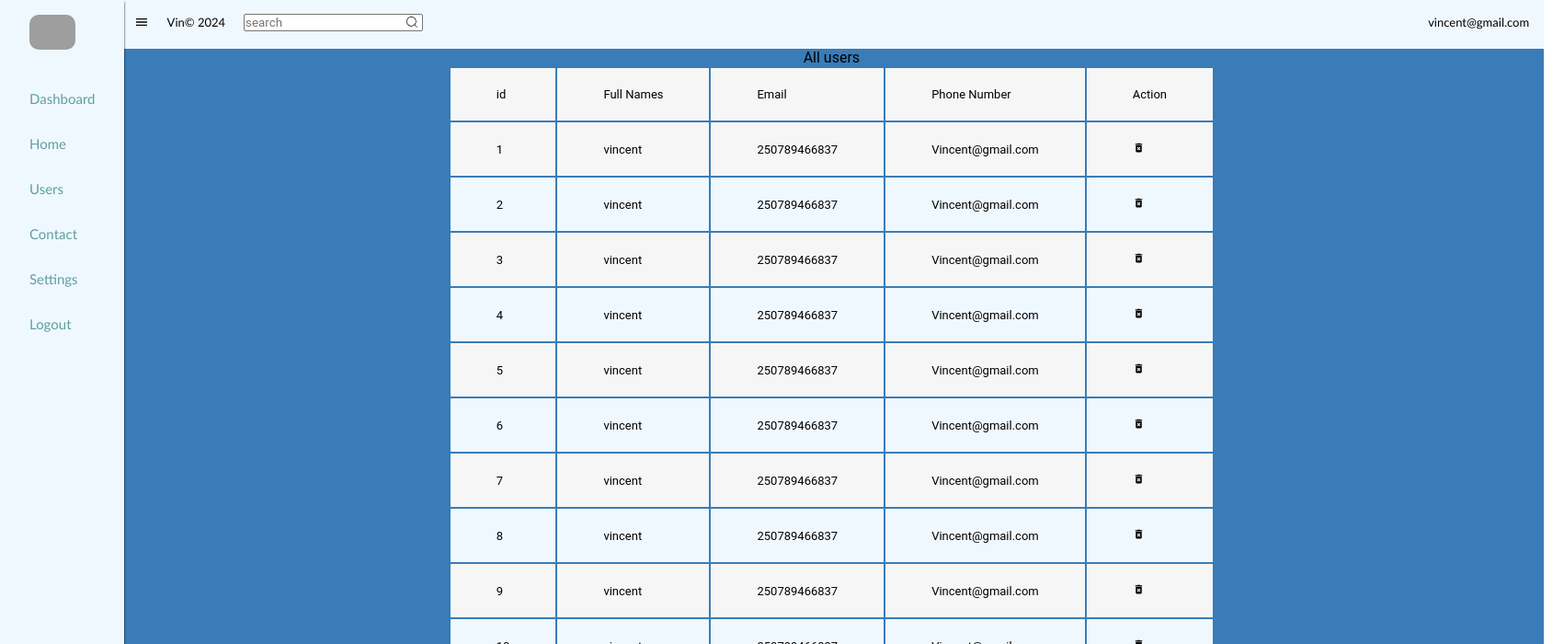
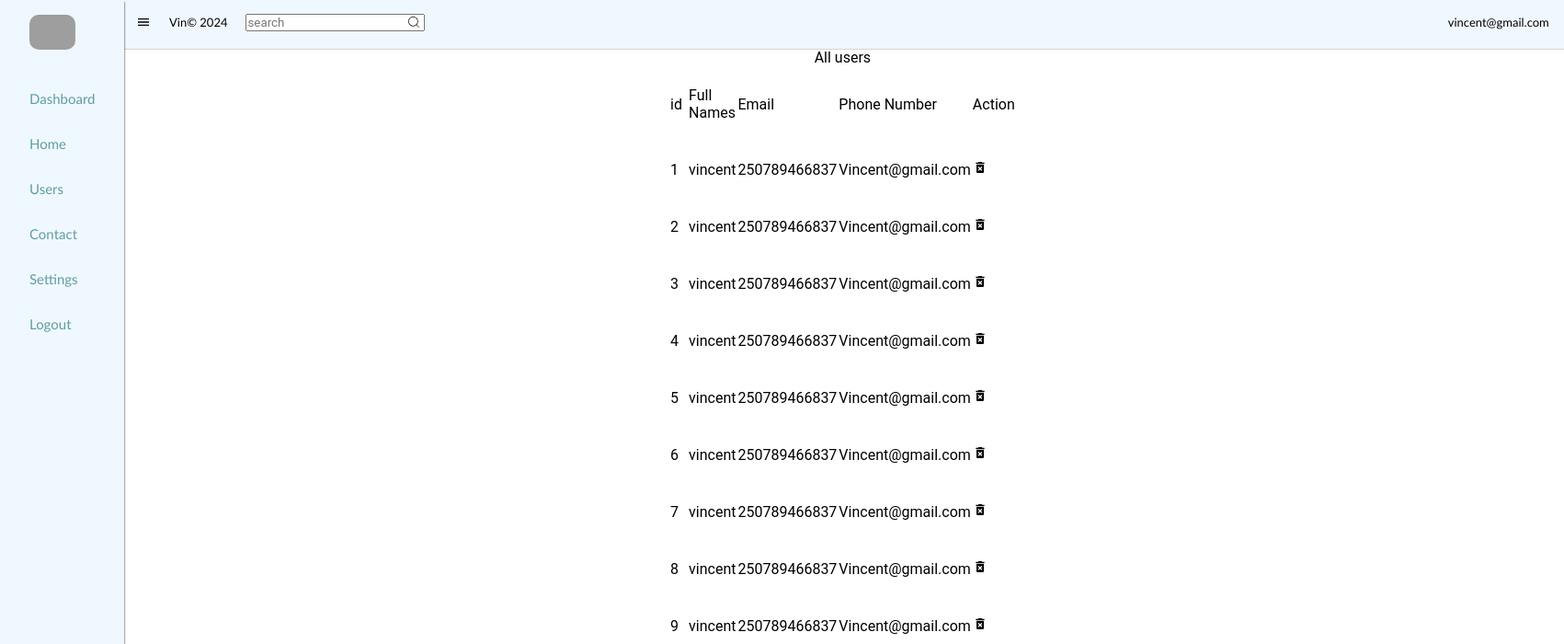
Before and after one commit to kubwimanav/portofolior, a React (Vite) app: page /dashboard/messages in a window 1280 px wide. Shown: the top 700 px of the page at 92% size, 1701 px wide, since content can reach past the window. Built offline with nearby package versions, Linux system fonts and the light colour scheme; grey boxes are pictures that could not be loaded.

Commit message:
my portofolio

```diff
--- /dev/null
+++ b/src/Dashboard/Dashstyles/Dashhome.css
@@ -0,0 +1,8 @@
+.datalength{
+    width: 100px;
+    height: 100px;
+    box-shadow: 0px 2px 2px;
+    border-radius: 4px;
+    display: flex;
+    align-items: center;
+}
--- a/src/Dashboard/Dashstyles/Dashnavbar.css
+++ b/src/Dashboard/Dashstyles/Dashnavbar.css
@@ -1,10 +1,16 @@
+*{
+    padding: 0px;
+    margin: 0px;
+}
+
 .navbar{
     display: flex;
-    background-color: aliceblue;
+    background-color:aliceblue;
     justify-content: space-between;
-    width: 193.7vh;
+    width: 196.1vh;
     padding: 1rem;
     box-shadow: 0px 0px 1px;
+    /* border-bottom: 2px; */
 }
 .navbar p{
     font-size: 13px;
--- a/src/Dashboard/Dashstyles/Layout.css
+++ b/src/Dashboard/Dashstyles/Layout.css
@@ -1,8 +1,13 @@
-.layout{
-margin-left: 8.1rem;
-background-color: aliceblue;
+.layout {
+  display: grid;
+  grid-template-rows: 200px 1fr;
 }
-.outlets{
-    background-color: rgb(57, 124, 183);
+.outlets {
+  margin-left: 132px;
+}
 
+.dashboard {
+  display: grid;
+  grid-template-columns: 190px 1fr;
+  gap: 0;
 }
--- a/src/Dashboard/Dashstyles/Users.css
+++ b/src/Dashboard/Dashstyles/Users.css
@@ -1,22 +1,18 @@
+.tableuser{
+  width: 100%;
+  /* background-color: brown; */
+   display: flex;
+   flex-direction: column;
+   align-items: center;
+}
+.placetable{
+  width: 0%;
+}
 .placetable td{
-  padding: 21px 50px 21px 50px;
-
-  font-size: 13px;
+padding: 20px 0px 20px 0px;
 }
-.placetable tr:nth-child(odd) {
-    background-color: rgb(246, 246, 246);
-    border: none;
-  }
-  .placetable tr:nth-child(even) {
-    background-color: aliceblue;
-    border: none;
-    border-color: white;
-  }
-  .tableuser{
-    display: flex;
-    flex-direction: column;
-    align-items: center;
-  }
-  .placetable th{
-    line-height: 0px;
-  }
+/* .tableuser{
+  display: flex;
+  flex-direction: column;
+  justify-content: center;
+} */
--- a/src/Dashboard/Home.jsx
+++ b/src/Dashboard/Home.jsx
@@ -1,87 +1,19 @@
 import React, { PureComponent } from 'react';
 import { AreaChart, Area, XAxis, YAxis, CartesianGrid, Tooltip, ResponsiveContainer } from 'recharts';
 import { curveCardinal } from 'd3-shape';
+import './Dashstyles/Dashhome.css'
 function Home() {
-const data = [
-  {
-    name: 'Page A',
-    uv: 4000,
-    pv: 2400,
-    amt: 2400,
-  },
-  {
-    name: 'Page B',
-    uv: 3000,
-    pv: 1398,
-    amt: 2210,
-  },
-  {
-    name: 'Page C',
-    uv: 2000,
-    pv: 9800,
-    amt: 2290,
-  },
-  {
-    name: 'Page D',
-    uv: 2780,
-    pv: 3908,
-    amt: 2000,
-  },
-  {
-    name: 'Page E',
-    uv: 1890,
-    pv: 4800,
-    amt: 2181,
-  },
-  {
-    name: 'Page F',
-    uv: 2390,
-    pv: 3800,
-    amt: 2500,
-  },
-  {
-    name: 'Page G',
-    uv: 3490,
-    pv: 4300,
-    amt: 2100,
-  },
-];
 
-const cardinal = curveCardinal.tension(0.2);
+
+
     return (
       <>
-        <ResponsiveContainer width="50%" height="80%">
-          <AreaChart
-            width={500}
-            height={400}
-            data={data}
-            margin={{
-              top: 10,
-              right: 30,
-              left: 0,
-              bottom: 0,
-            }}
-          >
-            <CartesianGrid strokeDasharray="3 3" />
-            <XAxis dataKey="name" />
-            <YAxis />
-            <Tooltip />
-            <Area
-              type="monotone"
-              dataKey="uv"
-              stroke="#8884d8"
-              fill="#8884d8"
-              fillOpacity={0.3}
-            />
-            <Area
-              type={cardinal}
-              dataKey="uv"
-              stroke="#82ca9d"
-              fill="#82ca9d"
-              fillOpacity={0.3}
-            />
-          </AreaChart>
-        </ResponsiveContainer>
+        <div className='datalength'>
+          <p>
+            {data.length}
+          </p>
+        </div>
+
       </>
     );
 }
--- a/src/Dashboard/Layout.jsx
+++ b/src/Dashboard/Layout.jsx
@@ -6,13 +6,14 @@ import'./Dashstyles/Layout.css'
 
 function Layout() {
   return (
-    <div style={{ display: "flex" }}>
+    <div className="layout">
       <Sidebar />
-      <div className="layout">
+      <div className='outlets'>
         <DashNavbar />
-        <div className='outlets'>
-          <Outlet />
+        <div className='outlet'>
+          <Outlet  />
         </div>
+
       </div>
     </div>
   );
--- a/src/Dashboard/Users.jsx
+++ b/src/Dashboard/Users.jsx
@@ -142,6 +142,7 @@ function Users() {
     ];
   return (
     <div className="tableuser">
+      {/* <div>
         <p>All users </p>
         <table className="placetable">
           <thead>
@@ -155,7 +156,7 @@ function Users() {
           </thead>
           <tbody>
             {users.map((user) => (
-            <tr >
+              <tr>
                 <td>{user.Id}</td>
                 <td>{user.Name}</td>
                 <td>{user.PhoneNumber}</td>
@@ -168,6 +169,7 @@ function Users() {
             ))}
           </tbody>
         </table>
+      </div> */}
     </div>
   );
 }
```
Lines whose indentation alone changed are shown as unchanged.
